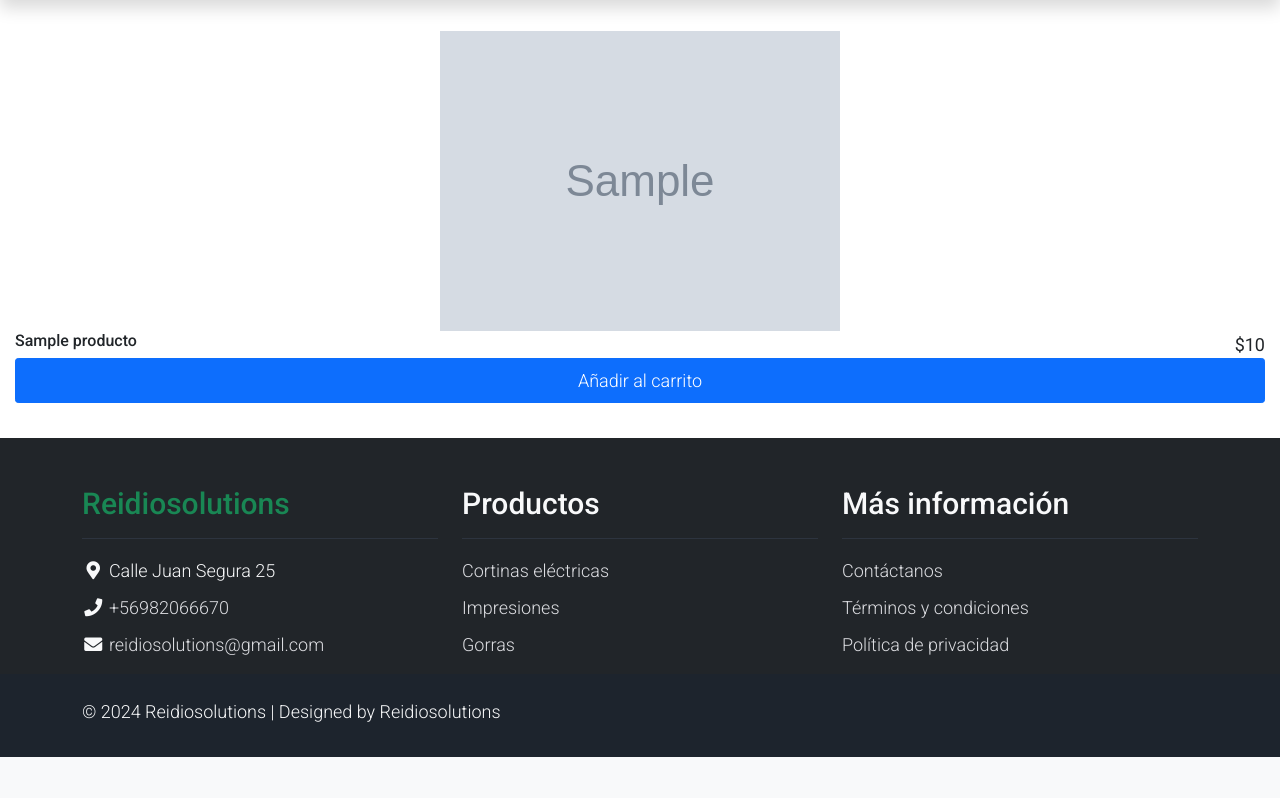
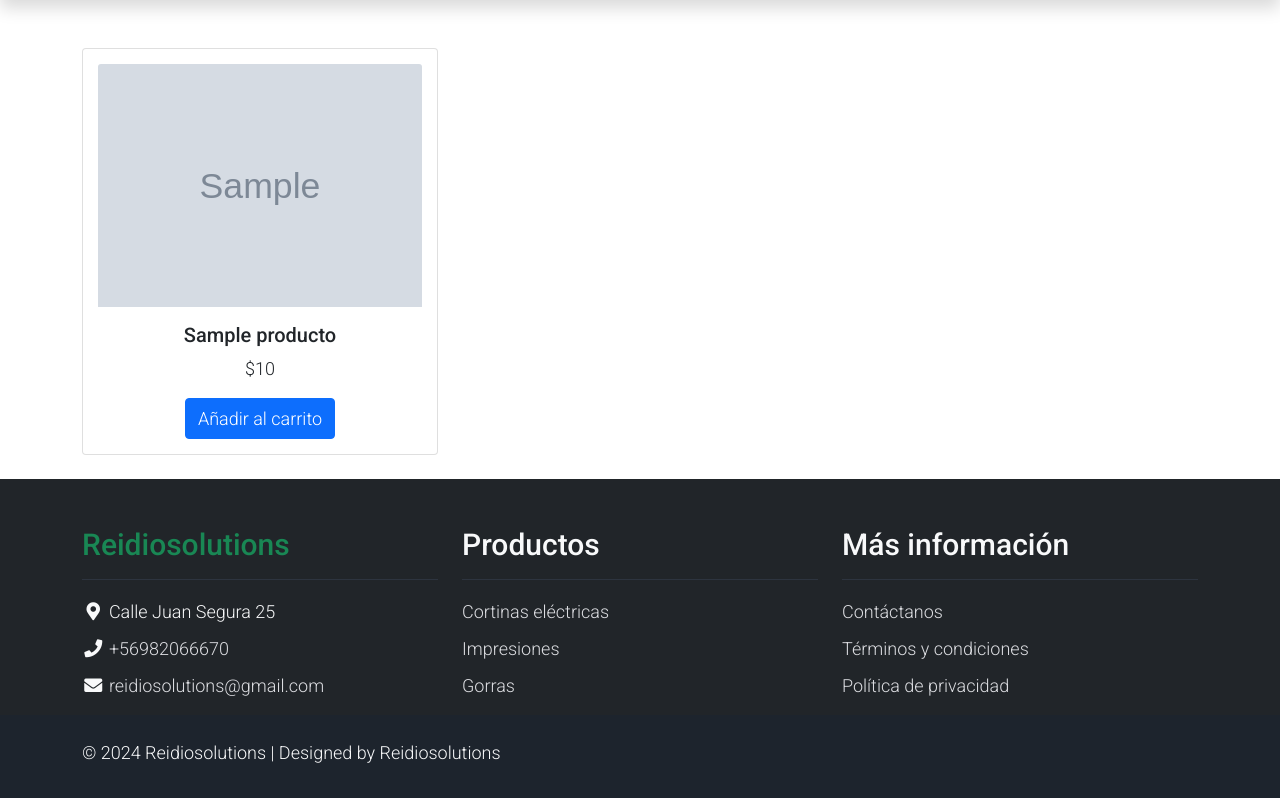
Before and after one commit to SamuelMattos7/RadiocommunicationsEcommerce, a Django app: template ProjectFinal/Proyecto/Core/templates/Tienda/catalogo.html in a window 1280 px wide. Shown: the part 136-934 px from the top of the page. Before the commit the page ends 893 px from the top, so only its background shows below. Run offline with Django 3.2, Linux system fonts and the light colour scheme; the template is opened without the code that fills it: most values are stand-ins (such as "Sample title", 1, 10 or a date in 2020); grey boxes marked "Sample" are stand-in pictures; some libraries are stand-ins or nearby versions.

Commit message:
arreglo catalogo

```diff
--- a/ProjectFinal/Proyecto/Core/templates/Tienda/catalogo.html
+++ b/ProjectFinal/Proyecto/Core/templates/Tienda/catalogo.html
@@ -140,33 +140,38 @@
     </div>
 
     <!-- Product Catalog -->
-    <div class="fila">
-        <div class="carta mt-3">
+    <div class="container mt-5">
+        <div class="row">
             {% for producto in Productos %}
+            <div class="col-md-4 mb-4">
+                <div class="card h-100 text-center">
                     <div class="contenedor">
                         {% if producto.Imagen %}
-                <img src="{{ producto.Imagen.url }}">
+                        <img src="{{ producto.Imagen.url }}" class="card-img-top" alt="{{ producto.Nombre }}">
                         {% else %}
-                <img src="" alt="...">
+                        <img src="" alt="No Image" class="card-img-top">
                         {% endif %}
-                <div class="d-flex justify-content-center gap-2">
-                    <strong><h6>{{ producto.Nombre }}</h6></strong>
-                    <strong>${{ producto.Precio }}</strong>
+                        <div class="card-body">
+                            <h5 class="card-title">{{ producto.Nombre }}</h5>
+                            <p class="card-text">${{ producto.Precio }}</p>
                         </div>
-                <div class="d-flex justify-content-center gap-2">
+                        <div class="d-flex justify-content-center mt-auto">
                             {% if user.is_authenticated %}
                             <form action="{% url 'add-carrito' producto.ProductID %}" method="POST">
                                 {% csrf_token %}
-                        <button type="submit" class="custom-button btn btn-sm btn-primary">Añadir al carrito</button>
+                                <button type="submit" class="btn btn-primary">Añadir al carrito</button>
                             </form>
                             {% else %}
-                    <button class="custom-button btn btn-sm btn-primary"><a href="{% url 'login' %}" style="text-decoration: none; color: white;">Añadir al carrito</a></button>
+                            <a href="{% url 'login' %}" class="btn btn-primary text-white">Añadir al carrito</a>
                             {% endif %}
+                        </div>
+                    </div>
                 </div>
             </div>
             {% endfor %}
         </div>
     </div>
+
 
     <!-- Footer -->
     <footer class="bg-dark" id="tempaltemo_footer">
```
Also changed, not shown: ProjectFinal/Proyecto/db.sqlite3. Lines whose indentation alone changed are shown as unchanged.
